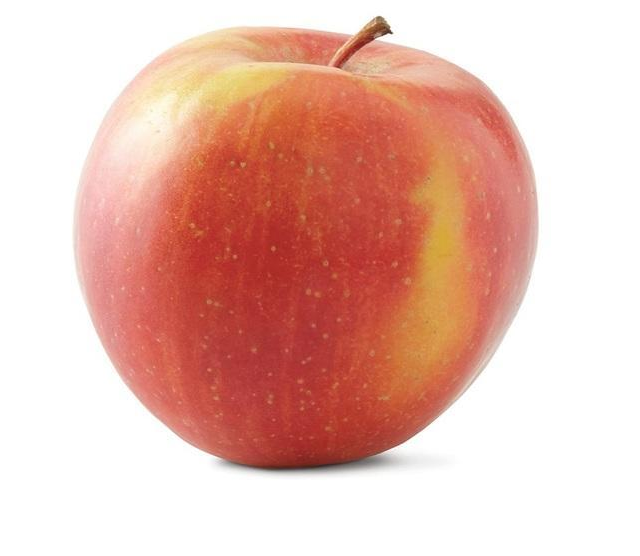
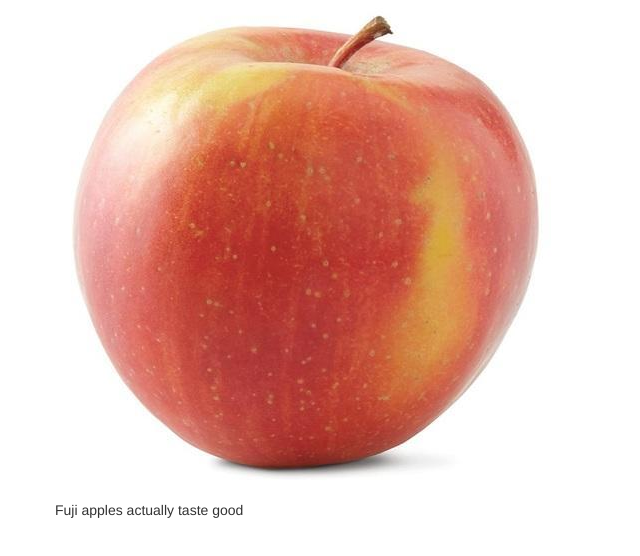
Before and after one commit to dscott123/project0, a plain HTML site: page fuji.html in a window 1280 px wide. Shown: the whole page, without its empty margins (0-640 px from the left). Drawn offline with nearby package versions, Linux system fonts and the light colour scheme.

Commit message:
Update fuji.html

```diff
--- a/fuji.html
+++ b/fuji.html
@@ -13,6 +13,11 @@
                     <img src="good apple.jpg">
                 </div>
             </div>
+            <div class="row">
+                <div class="col-sm">
+                    Fuji apples actually taste good
+                </div>
+            </div
         </div>
     </body>
 </html>
```
